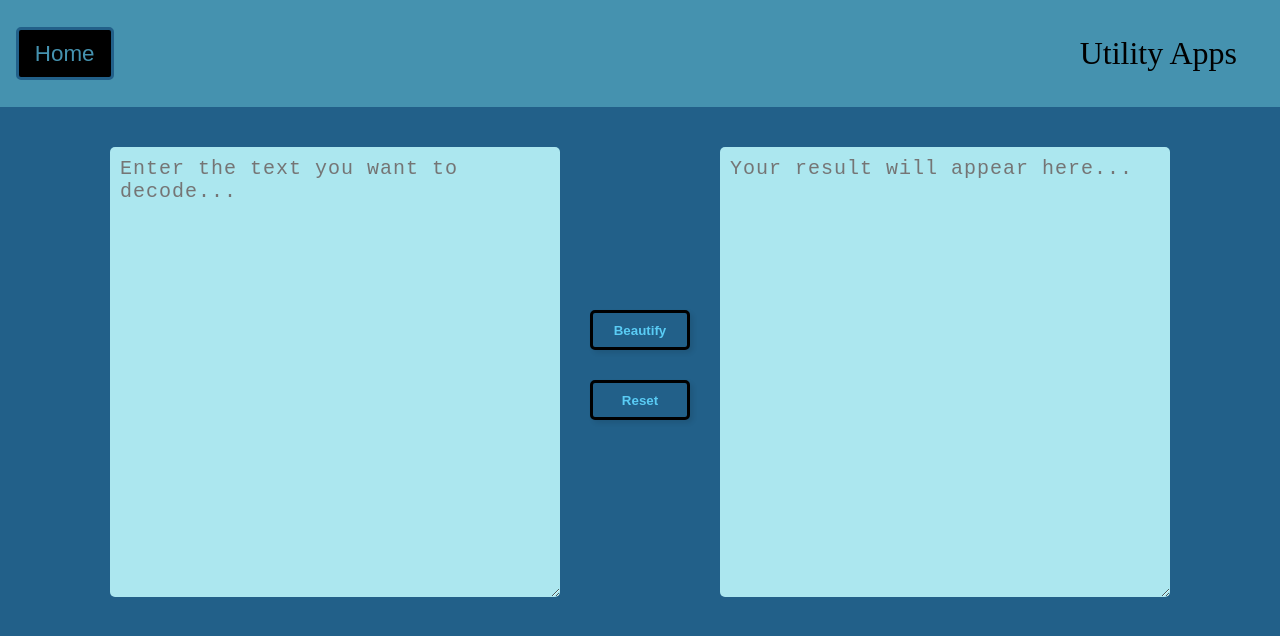
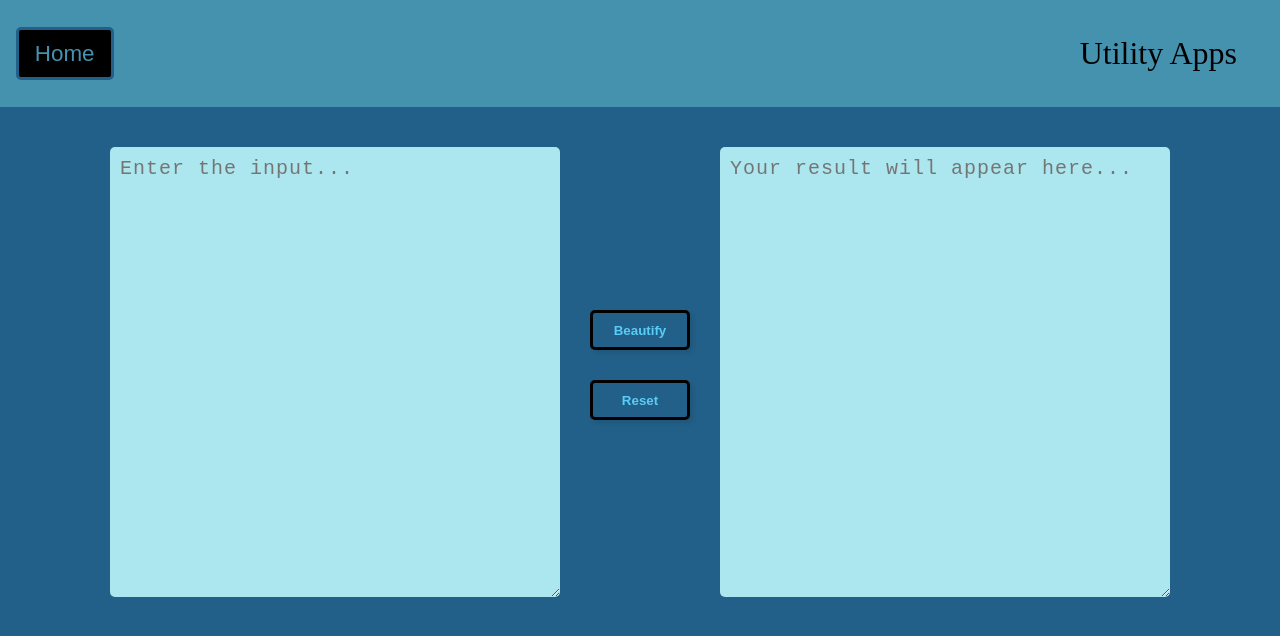
Before and after one commit to AggarwalChetan/utility-app, a React (Create React App) app: page /JValidator in a window 1280 px wide. Shown: the top 636 px of the page. Built offline with nearby package versions, Linux system fonts and the light colour scheme.

Commit message:
Finalize

```diff
--- a/src/components/App.js
+++ b/src/components/App.js
@@ -23,12 +23,12 @@ class App extends React.Component{
         <div className="home-container">
           <Utility utilityApp = "EDecoder" app="Encoders / Decoders"/>
           <Utility utilityApp = "HashGenerator" app="Hash Generators"/>
-          <Utility utilityApp = "RHConverter" app="RGB / HEX Converters"/>
+          <Utility utilityApp = "JValidator" app="JSON Beautify"/>
           <Utility utilityApp = "UConverter" app="Unit Converters"/>
           <Utility utilityApp = "NBConverter" app="Number Base Converters"/>
           <Utility utilityApp = "SWatch" app="Stopwatch"/>
           <Utility utilityApp = "Timer" app="Timer"/>
-          <Utility utilityApp = "JValidator" app="JSON Beautify"/>
+          <Utility utilityApp = "RHConverter" app="RGB / HEX Converters"/>
         </div>
       </>
     )
--- a/src/components/JVApp.js
+++ b/src/components/JVApp.js
@@ -37,7 +37,7 @@ class JVApp extends React.Component {
                 </header>
 
                 <div className="json">
-                    <textarea name="inputStr" value={this.state.inputStr} placeholder="Enter the text you want to decode..." onChange={this.handleJSON}></textarea>
+                    <textarea name="inputStr" value={this.state.inputStr} placeholder="Enter the input..." onChange={this.handleJSON}></textarea>
                     <div className="base64-decode-button-container">
                         <button onClick={this.beautify}>Beautify</button>
                         <button onClick={() => this.setState({ outputStr: '', inputStr: '' })}>Reset</button>
--- a/src/components/RHCApp.js
+++ b/src/components/RHCApp.js
@@ -16,6 +16,7 @@ class RHCApp extends React.Component {
                     <button className="home-button" onClick={this.homePage}>Home</button>
                     <div className="utility-header">Utility Apps</div>
                 </header>
+                <div>Coming Soon...</div>
 
             </>
         )
```
